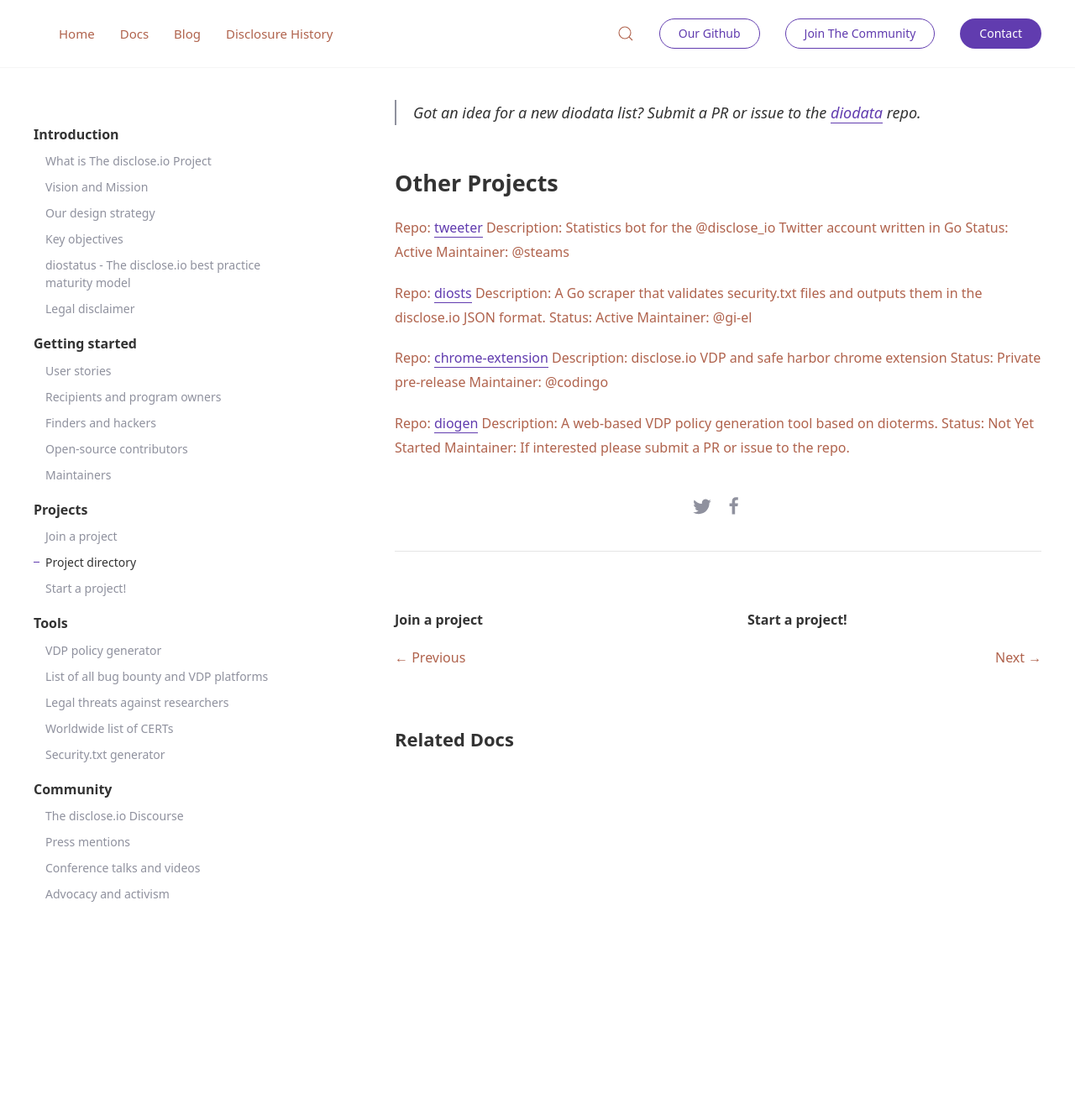
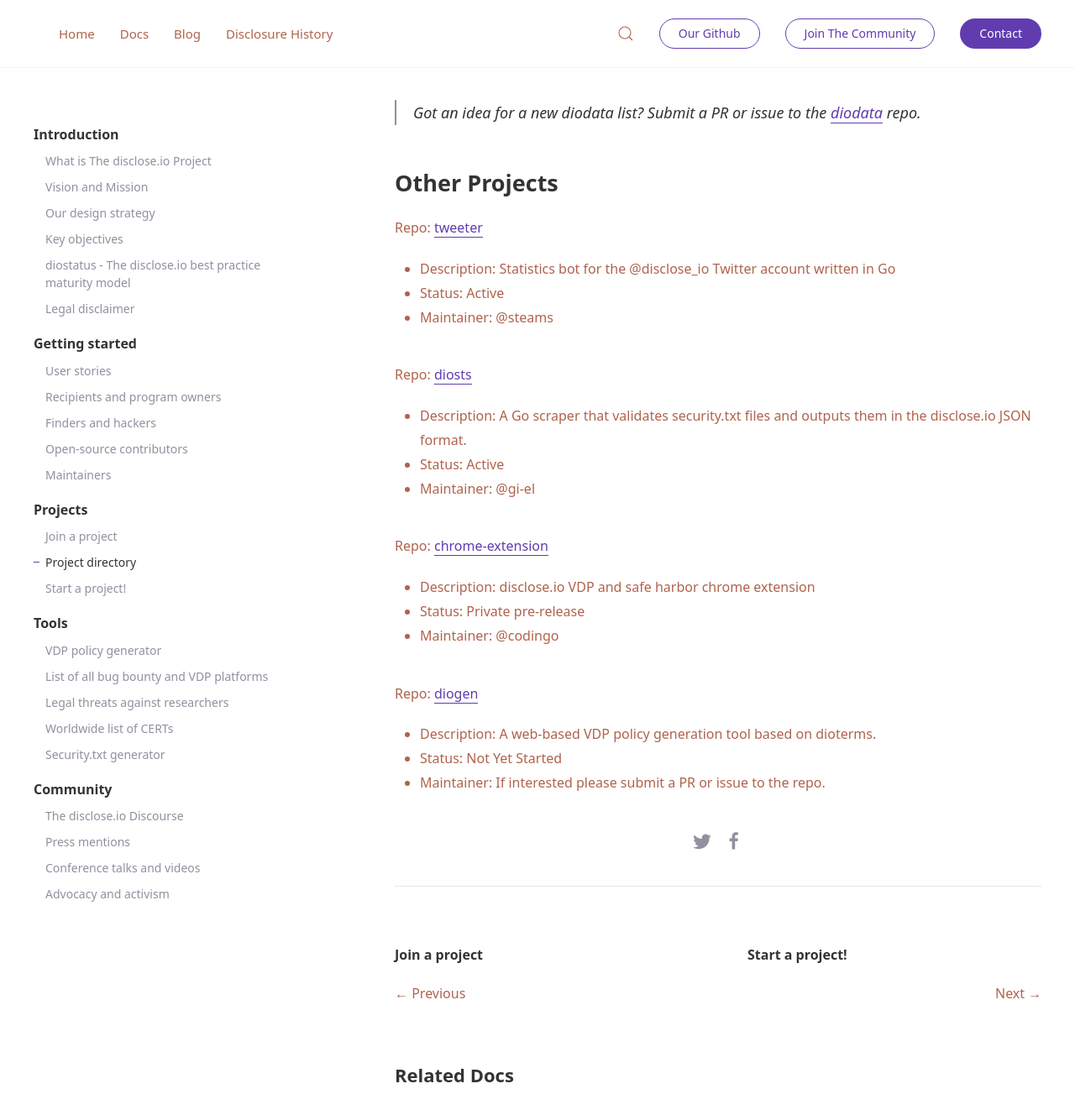
Before and after one commit to disclose/docs, a Jekyll site: the page built from docs/_docs/project-directory.md, in a window 1280 px wide and 1400 px high, scrolled down 1002 px. Shown: the top 1328 px of the window at 84% size. Built offline with Jekyll 4.4.1, drawn with Linux system fonts in a browser that asks for light colours; comment, search, counter and statistics services are not loaded; before the commit the page ends 2098 px from its top, so only the background shows below that.

```diff
--- a/docs/_docs/project-directory.md
+++ b/docs/_docs/project-directory.md
@@ -24,21 +24,21 @@ tags:
 ## Other Projects
 
 Repo: [tweeter](https://github.com/disclose/tweeter)
-Description: Statistics bot for the @disclose_io Twitter account written in Go
-Status: Active
-Maintainer: @steams
+- Description: Statistics bot for the @disclose_io Twitter account written in Go
+- Status: Active
+- Maintainer: @steams
 
 Repo: [diosts](https://github.com/disclose/diosts)
-Description: A Go scraper that validates security.txt files and outputs them in the disclose.io JSON format.
-Status: Active
-Maintainer: @gi-el
+- Description: A Go scraper that validates security.txt files and outputs them in the disclose.io JSON format.
+- Status: Active
+- Maintainer: @gi-el
 
 Repo: [chrome-extension](https://github.com/disclose/chrome-extension)
-Description: disclose.io VDP and safe harbor chrome extension
-Status: Private pre-release
-Maintainer: @codingo
+- Description: disclose.io VDP and safe harbor chrome extension
+- Status: Private pre-release
+- Maintainer: @codingo
 
 Repo: [diogen](https://github.com/disclose/diogen)
-Description: A web-based VDP policy generation tool based on dioterms.
-Status: Not Yet Started
-Maintainer: If interested please submit a PR or issue to the repo.
+- Description: A web-based VDP policy generation tool based on dioterms.
+- Status: Not Yet Started
+- Maintainer: If interested please submit a PR or issue to the repo.
```
Also changed, not shown: docs/_docs/diostatus.md (+1 -1 lines), docs/_docs/legal-disclaimer.md (+1 -1 lines), docs/_docs/what-is-disclose.md (+6 -2 lines), docs/_faqs/10-interaction.md (added, +6 -0 lines), docs/_faqs/10-support.md (deleted, +0 -7 lines), docs/_faqs/10-who-is-this-for.md (added, +6 -0 lines), docs/_faqs/20-updates.md (deleted, +0 -10 lines), docs/_faqs/30-how-to-contribute.md (added, +6 -0 lines), docs/_faqs/30-renew.md (deleted, +0 -21 lines), docs/_faqs/40-documentation.md (deleted, +0 -6 lines), docs/_faqs/40-nfp.md (added, +6 -0 lines), docs/_faqs/50-customization.md (deleted, +0 -8 lines), docs/_faqs/50-legal-advice.md (added, +6 -0 lines), 2 other files.
